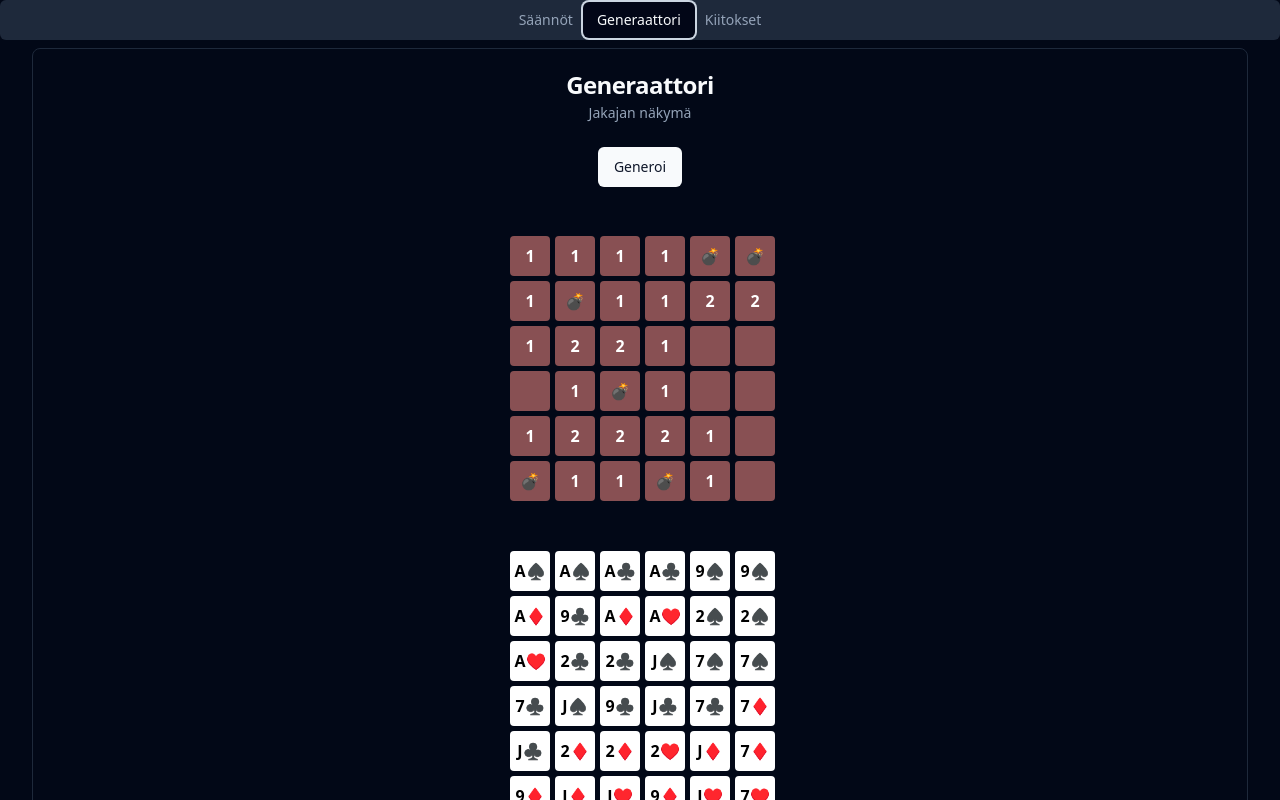
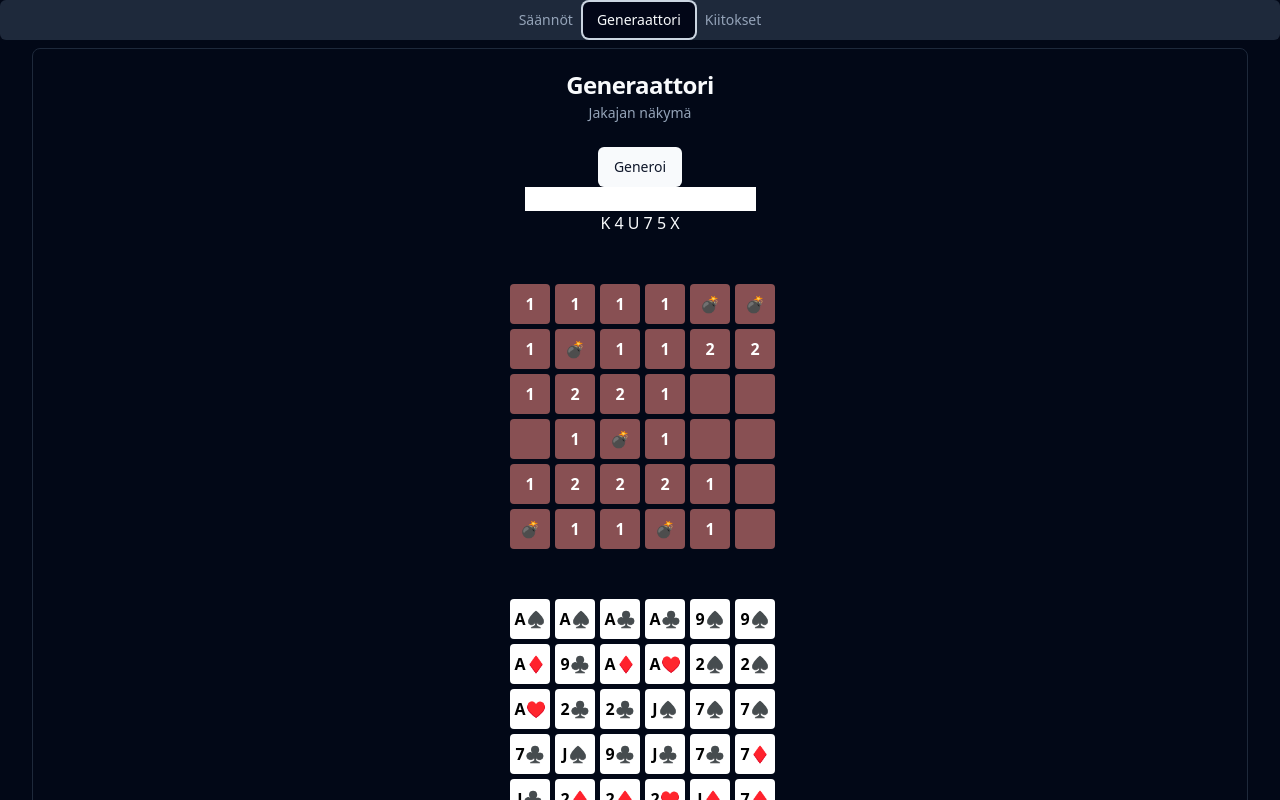
Before and after one commit to niklasluomala/viinaharava, a React (Vite) app: page / in a window 1280 px wide. Both pictures are taken after a click on the tab "Generaattori". Shown: the top 800 px of the page. Built offline with nearby package versions, Linux system fonts and the light colour scheme.

Commit message:
Started work on seeding

```diff
--- a/src/components/Game/Game.tsx
+++ b/src/components/Game/Game.tsx
@@ -17,6 +17,7 @@ function Game() {
   const [WIDTH, HEIGHT] = [6, 6];
   const NUM_MINES = 6;
   const [grid, setGrid] = useState<GridCell[][]>([[]]);
+  const [minesArray, setMinesArray] = useState<number[]>([]);
   const [minesCards, setMinesCards] = useState<string[]>([]);
   const [ones, setOnes] = useState<string[]>([]);
   const [twos, setTwos] = useState<string[]>([]);
@@ -30,7 +31,8 @@ function Game() {
 
   const createNewBoard = () => {
     const board: [GridCell[]] = [[]];
-    const minesArray = getRandomMines();
+    const minesArr = getRandomMines();
+    setMinesArray(minesArr);
 
     for (let i = 0; i < WIDTH; ++i) {
       board.push([]);
@@ -38,7 +40,7 @@ function Game() {
         const gridCell: GridCell = {
           y: i,
           x: j,
-          isMine: minesArray.includes(i * HEIGHT + j),
+          isMine: minesArr.includes(i * HEIGHT + j),
           n: 0,
         };
         //const gridCell = new GridCell(i, j, minesArray.includes(i * height + j), "")
@@ -377,6 +379,17 @@ function Game() {
       <div className="controls">
         <Button onClick={() => createNewGame()}>Generoi</Button>
       </div>
+      <div className="seedEnter">
+        <input onChange={(e) => {
+            const seed = e.target.value.toUpperCase().split(' ');
+            let newArray = seed.forEach(v => parseInt(v, 36));
+            }} />
+      </div>
+      <div className="seedDisplay">
+        {
+            minesArray.reverse().map(n => n.toString(36)).join(' ').toUpperCase()
+        }
+      </div>
       <br />
       <Board
         grid={grid}
```
Also changed, not shown: src/components/PlayerView/PlayerView.tsx (added).
